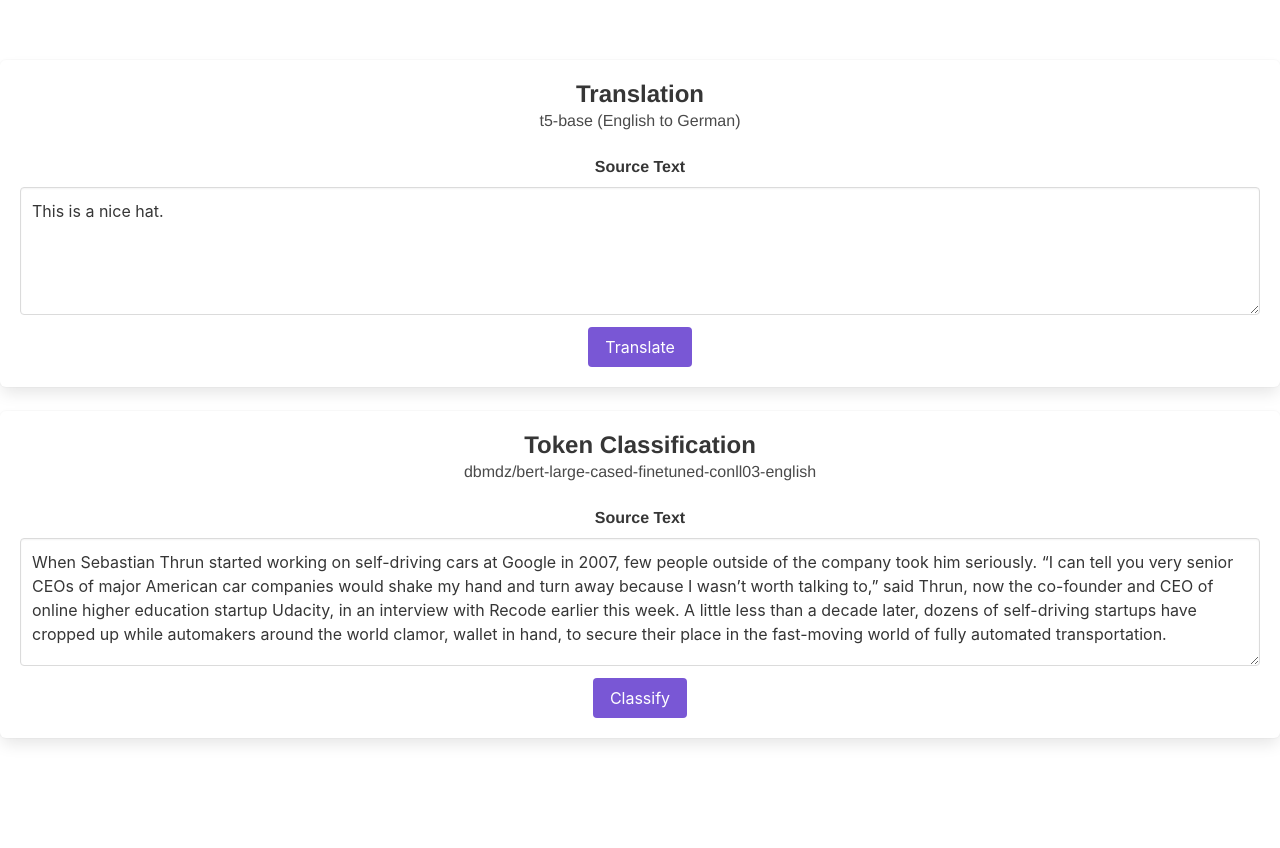
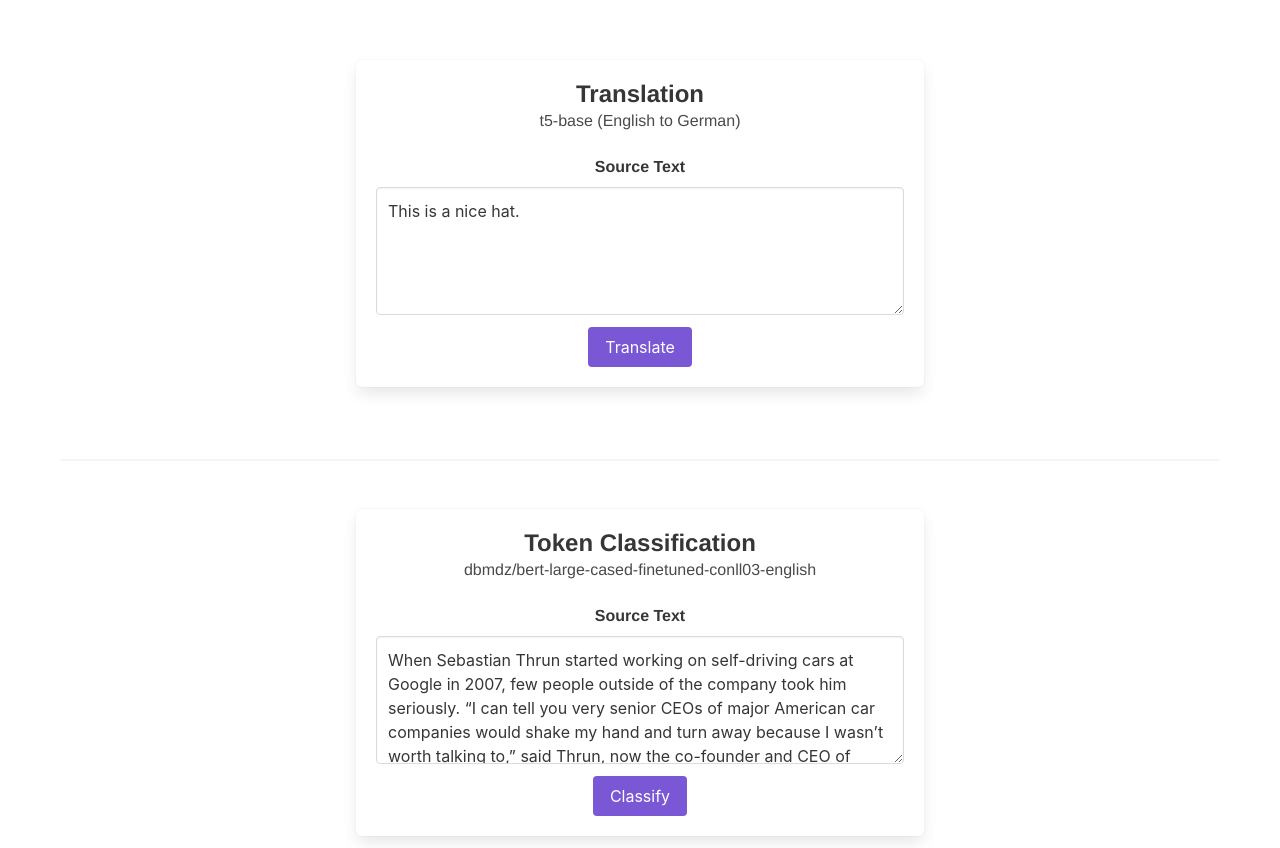
Before and after one commit to andr-ec/huggingface-inference-widgets, a Vue app: page / in a window 1280 px wide. Before the commit the page ends 800 px from the top, so only its background shows below. Built offline with nearby package versions, Linux system fonts and the light colour scheme.

Commit message:
styling and layout

```diff
--- a/src/App.vue
+++ b/src/App.vue
@@ -1,9 +1,18 @@
 <template>
   <div id="app">
-    <!-- <div class="columns"> -->
-    <TranslationWidget />
-    <TokenClassificationWidget />
-    <!-- </div> -->
+    <div class="columns">
+      <div class="column is-half is-offset-one-quarter">
+        <TranslationWidget class="box-width" />
+      </div>
+    </div>
+    <br>
+    <hr>
+    <br>
+    <div class="columns">
+      <div class="column is-half is-offset-one-quarter">
+        <TokenClassificationWidget class="box-width" />
+      </div>
+    </div>
   </div>
 </template>
 
@@ -28,5 +37,10 @@ export default {
   text-align: center;
   color: #2c3e50;
   margin-top: 60px;
+  margin-left: 60px;
+  margin-right: 60px;
+}
+.box-width {
+  /* width: 600px; */
 }
 </style>
```
